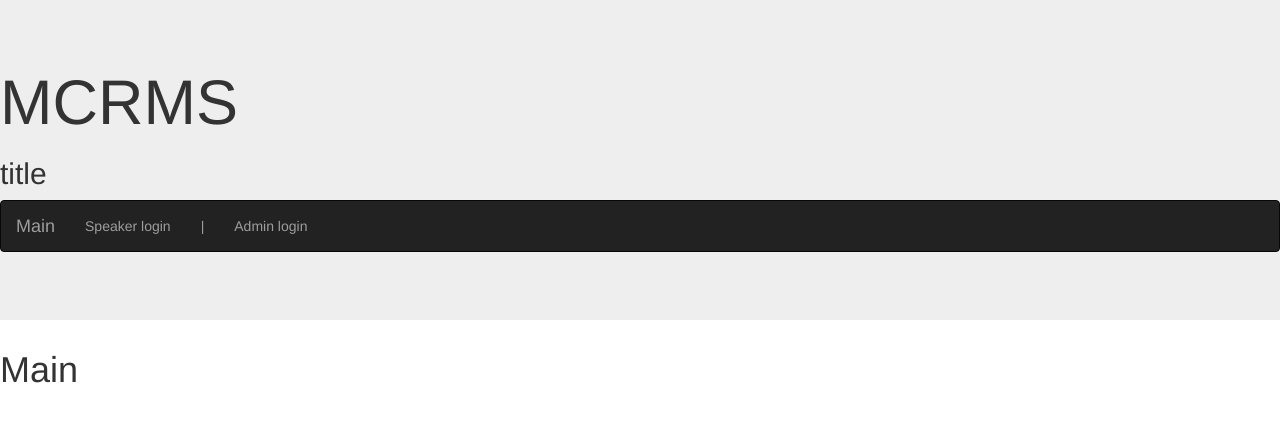
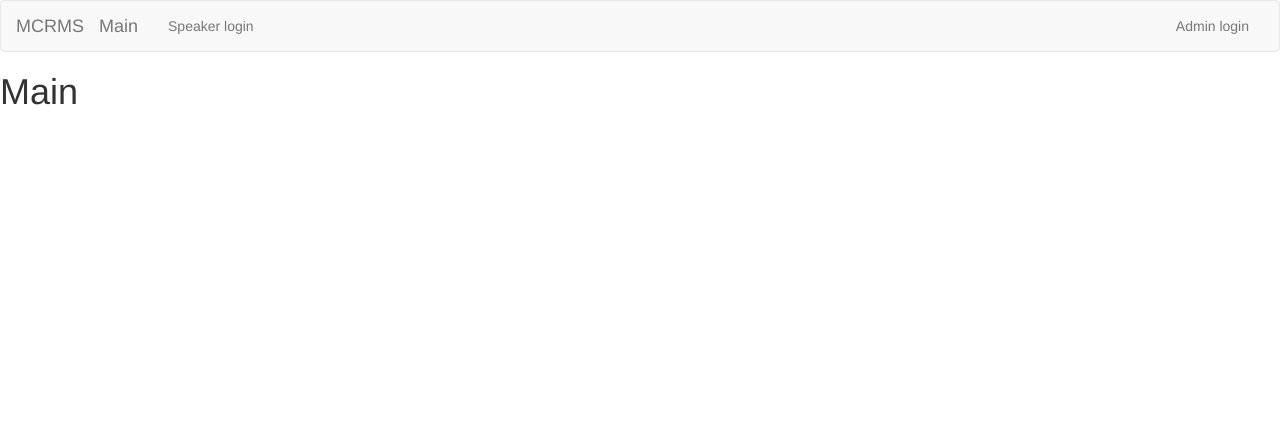
Before and after one commit to erashu212/mcrms_frontend_v1, a website: page index.html at #/admin/login in a window 1280 px wide. Drawn offline with nearby package versions, Linux system fonts and the light colour scheme; some packages are replaced by stand-ins of ours; files that its build step writes are made by us from their sources; no server answers.

Commit message:
WIP: FrontEnd Corrections

```diff
--- a/index.html
+++ b/index.html
@@ -1,43 +1,66 @@
 <!DOCTYPE html>
 <html lang="en" ng-app="mcrmsApp">
+
 <head>
-    <meta charset="utf-8"/>
-    <meta http-equiv="X-UA-Compatible" content="IE=edge"/>
-    <meta name="viewport" content="width=device-width, initial-scale=1"/>
+    <meta charset="utf-8" />
+    <meta http-equiv="X-UA-Compatible" content="IE=edge" />
+    <meta name="viewport" content="width=device-width, initial-scale=1" />
     <title>MCRMS</title>
-    <meta name="description" content=""/>
-    <meta name="keywords" content=""/>
-    <meta name="author" content="vodolaz095"/>
+    <meta name="description" content="" />
+    <meta name="keywords" content="" />
+    <meta name="author" content="vodolaz095" />
     <!-- inject:css -->
-    <link rel="stylesheet" href="/assets/mcrms.min.css"/>
+    <link rel="stylesheet" href="/assets/mcrms.min.css" />
     <!-- endinject -->
     <META NAME="ROBOTS" CONTENT="INDEX, FOLLOW">
 </head>
+
 <body>
-<div class="jumbotron" ng-controller="headerController">
-    <h1>MCRMS</h1>
-    <h2>title</h2>
-    <nav class="navbar navbar-inverse" role="navigation">
+
+    <header ng-controller="headerController">
+        <nav class="navbar navbar-default">
             <div class="container-fluid">
+                <!-- Brand and toggle get grouped for better mobile display -->
+                <div class="navbar-header">
+                    <button type="button" class="navbar-toggle collapsed" data-toggle="collapse" data-target="#bs-example-navbar-collapse-1"
+                        aria-expanded="false">
+        <span class="sr-only">Toggle navigation</span>
+        <span class="icon-bar"></span>
+        <span class="icon-bar"></span>
+        <span class="icon-bar"></span>
+      </button>
+                    <a class="navbar-brand" href="#">MCRMS</a>
+                </div>
+
+                <!-- Collect the nav links, forms, and other content for toggling -->
+                <div class="collapse navbar-collapse" id="bs-example-navbar-collapse-1">
                     <ul class="nav navbar-nav">
                         <li><a class="navbar-brand" href="/#/">Main</a></li>
                         <li ng-if="!isUserLogged"><a href="/#/speaker/login">Speaker login</a></li>
                         <li ng-if="isUserLogged"><a href="/#/speaker/{{myUUID}}">{{myFirstName}} {{myLastName}}</a></li>
                         <li ng-if="isUserLogged"><a href="/#/speaker/editMyself">Edit my profile</a></li>
                         <li ng-if="isUserLogged"><a href="/#/" ng-click="speakerLogout()">Logout</a></li>
-                <li><a href="/#/">|</a></li>
-                <li ng-if="!isAdmin"><a href="/#/admin/login">Admin login</a></li>
+
                         <li ng-if="isAdmin"><a href="/#/admin/settings/">ADMIN: {{myAdminUsername}} : SETTINGS</a></li>
                         <li ng-if="isAdmin"><a href="/#/admin/createSpeaker">Create speaker</a></li>
                         <li ng-if="isAdmin"><a href="/#/admin/search">List speakers</a></li>
-                <li ng-if="isAdmin"><a href="/#/" ng-click="adminLogout()">Admin logout</a></li>
 
                     </ul>
+
+                    <ul class="nav navbar-nav navbar-right">
+                        <li ng-if="!isAdmin"><a href="/#/admin/login">Admin login</a></li>
+                        <li ng-if="isAdmin"><a href="/#/" ng-click="adminLogout()">Admin logout</a></li>
+                    </ul>
                 </div>
+                <!-- /.navbar-collapse -->
+            </div>
+            <!-- /.container-fluid -->
         </nav>
-</div>
+    </header>
     <!--start content -->
+
     <div ng-view></div>
+
     <!--end content -->
 
     <!-- inject:js -->
@@ -55,4 +78,5 @@
 <script type="text/javascript" src="//oss.maxcdn.com/libs/respond.js/1.4.2/respond.min.js"></script>
 <![endif]-->
 </body>
+
 </html>
```
Also changed, not shown: templates/admin_login.html (+2 -0 lines), templates/speaker_login.html (+2 -0 lines). Lines whose indentation alone changed are shown as unchanged.
